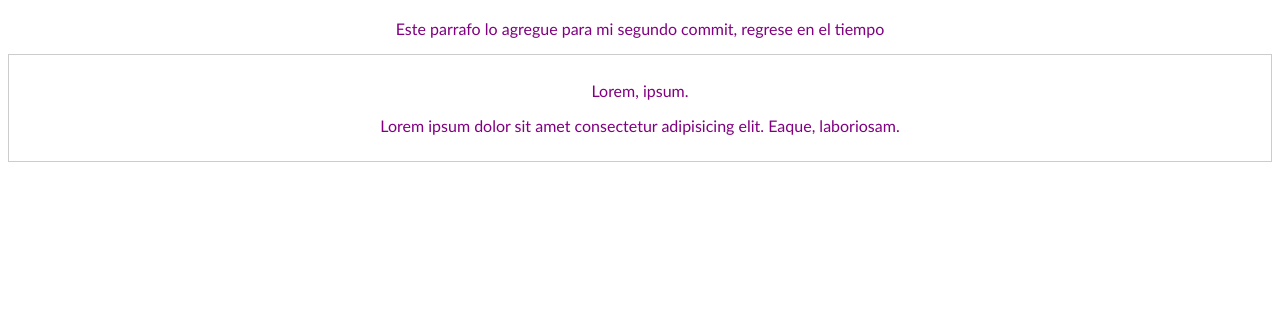
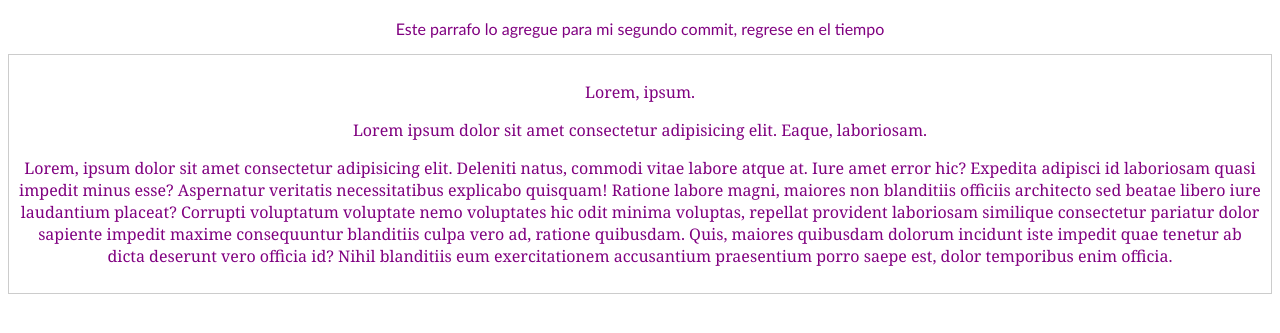
Before and after one commit to emanuelxmejia/testGit, a plain HTML site: page index.html in a window 1280 px wide. Shown: the part 63-396 px from the top of the page. Drawn offline with Linux system fonts and the light colour scheme.

Commit message:
Agregado el contenido adicional al blog y otra typo

```diff
--- a/css/style.css
+++ b/css/style.css
@@ -9,4 +9,5 @@ body {
     padding: 10px;
     text-align: center;
     margin: 0 auto;
+    font-family: Georgia, 'Times New Roman', Times, serif;
 }
--- a/index.html
+++ b/index.html
@@ -16,6 +16,10 @@
         <p>
             Lorem ipsum dolor sit amet consectetur adipisicing elit. Eaque, laboriosam.
         </p>
+
+        <p>
+            Lorem, ipsum dolor sit amet consectetur adipisicing elit. Deleniti natus, commodi vitae labore atque at. Iure amet error hic? Expedita adipisci id laboriosam quasi impedit minus esse? Aspernatur veritatis necessitatibus explicabo quisquam! Ratione labore magni, maiores non blanditiis officiis architecto sed beatae libero iure laudantium placeat? Corrupti voluptatum voluptate nemo voluptates hic odit minima voluptas, repellat provident laboriosam similique consectetur pariatur dolor sapiente impedit maxime consequuntur blanditiis culpa vero ad, ratione quibusdam. Quis, maiores quibusdam dolorum incidunt iste impedit quae tenetur ab dicta deserunt vero officia id? Nihil blanditiis eum exercitationem accusantium praesentium porro saepe est, dolor temporibus enim officia.
+        </p>
     </div>
 </body>
 </html>
```
